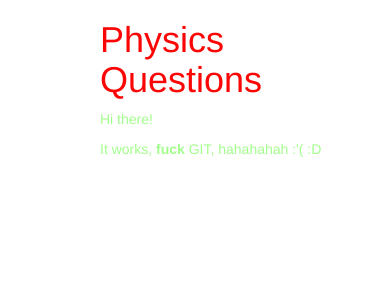
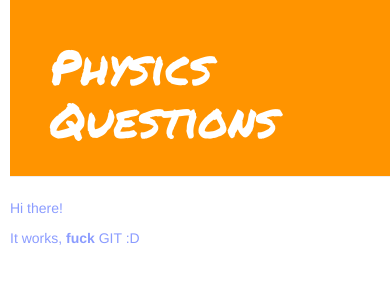
Before and after one commit to joerow/physicsquiz, a Django app: page / in a window 390 px wide. Shown: the top 300 px of the page. Run offline with Django 3.2, Linux system fonts and the light colour scheme; data that the repository does not hold is empty; some libraries are stand-ins or nearby versions.

Commit message:
Updated CSS to make it follow the tut closer

```diff
--- a/question/static/css/question.css
+++ b/question/static/css/question.css
@@ -1,13 +1,61 @@
 
 
 h1 a {
-  color: rgb(252, 5, 5);
+  color: rgb(5, 21, 252);
+  font-family: 'Permanent Marker';
+
 }
 
 p {
-  color:rgb(162, 255, 139);
+  color:rgb(139, 156, 255);
 }
 
 body {
-  padding-left: 100px;
+  padding-left: 10px;
 }
+.page-header {
+  background-color: #ff9400;
+  margin-top: 0;
+  padding: 20px 20px 20px 40px;
+}
+
+.page-header h1, .page-header h1 a, .page-header h1 a:visited, .page-header h1 a:active {
+  color: #ffffff;
+  font-size: 36pt;
+  text-decoration: none;
+}
+
+.content {
+  margin-left: 40px;
+}
+
+h1, h2, h3, h4 {
+  font-family: 'Permanent Marker';
+}
+
+.date {
+  color: #828282;
+}
+
+.save {
+  float: right;
+}
+
+.post-form textarea, .post-form input {
+  width: 100%;
+}
+
+.top-menu, .top-menu:hover, .top-menu:visited {
+  color: #ffffff;
+  float: right;
+  font-size: 26pt;
+  margin-right: 20px;
+}
+
+.post {
+  margin-bottom: 70px;
+}
+
+.post h1 a, .post h1 a:visited {
+  color: #000000;
+}
--- a/question/templates/question/question_list.html
+++ b/question/templates/question/question_list.html
@@ -4,27 +4,34 @@
         <title>Joseph's Questions</title>
         <link rel="stylesheet" href="//maxcdn.bootstrapcdn.com/bootstrap/3.2.0/css/bootstrap.min.css">
         <link rel="stylesheet" href="//maxcdn.bootstrapcdn.com/bootstrap/3.2.0/css/bootstrap-theme.min.css">
+        <link href="https://fonts.googleapis.com/css?family=Permanent+Marker" rel="stylesheet">
         <link rel="stylesheet" href="{% static 'css/question.css' %}">
+
     </head>
     <body>
-        <div>
+        <div class="page-header">
             <h1><a href="/">Physics Questions</a> </h1>
         </div>
 
-        <div>
-            {% for CalculationQuestion in questions %}
-            <div>
-                <h1><a href="">{{ CalculationQuestion.title }}</a> </h1>
-                <p>{{ CalculationQuestion.text|linebreaksbr }}</p>
-                <h6>published: {{ CalculationQuestion.published_date }}</h6>
-
+        <div class="content container">
+            <div class="row">
+                <div class="col-md-8">
+                    {% for CalculationQuestion in questions %}
+                        <div class="post">
+                        <h1><a href="">{{ CalculationQuestion.title }}</a></h1>
+                        <p>{{ CalculationQuestion.text|linebreaksbr }}</p>
+                            <div class="date">
+                            <p>published: {{ CalculationQuestion.published_date }}</p>
+                            </div>
+                        </div>
+                    {% endfor %}
+                </div>
             </div>
-            {% endfor %}
         </div>
 
         <div>
             <p>Hi there!</p>
-            <p>It works, <strong>fuck</strong> GIT, hahahahah :'( :D</p>
+            <p>It works, <strong>fuck</strong> GIT :D</p>
         </div>
 
 
```
